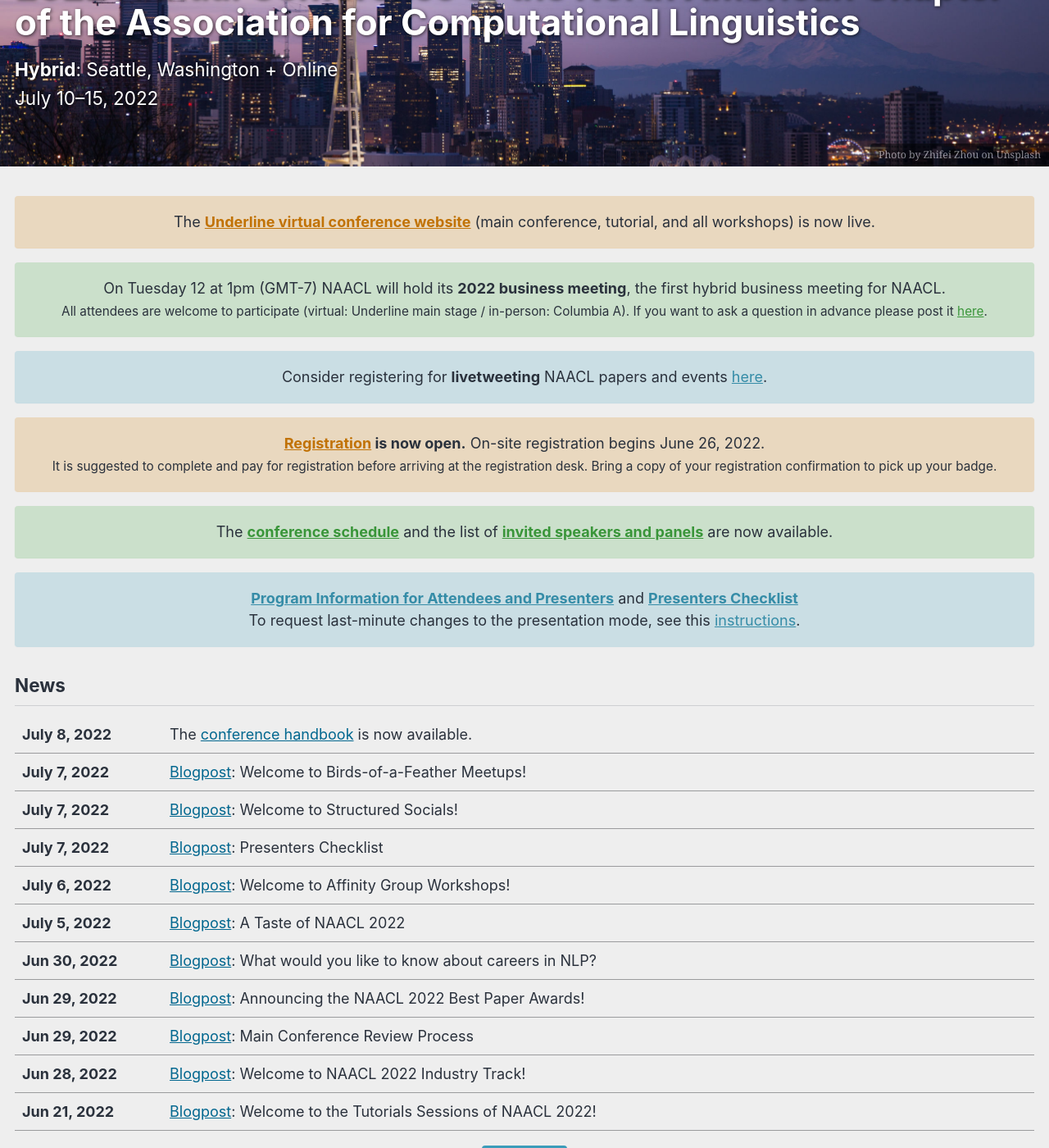
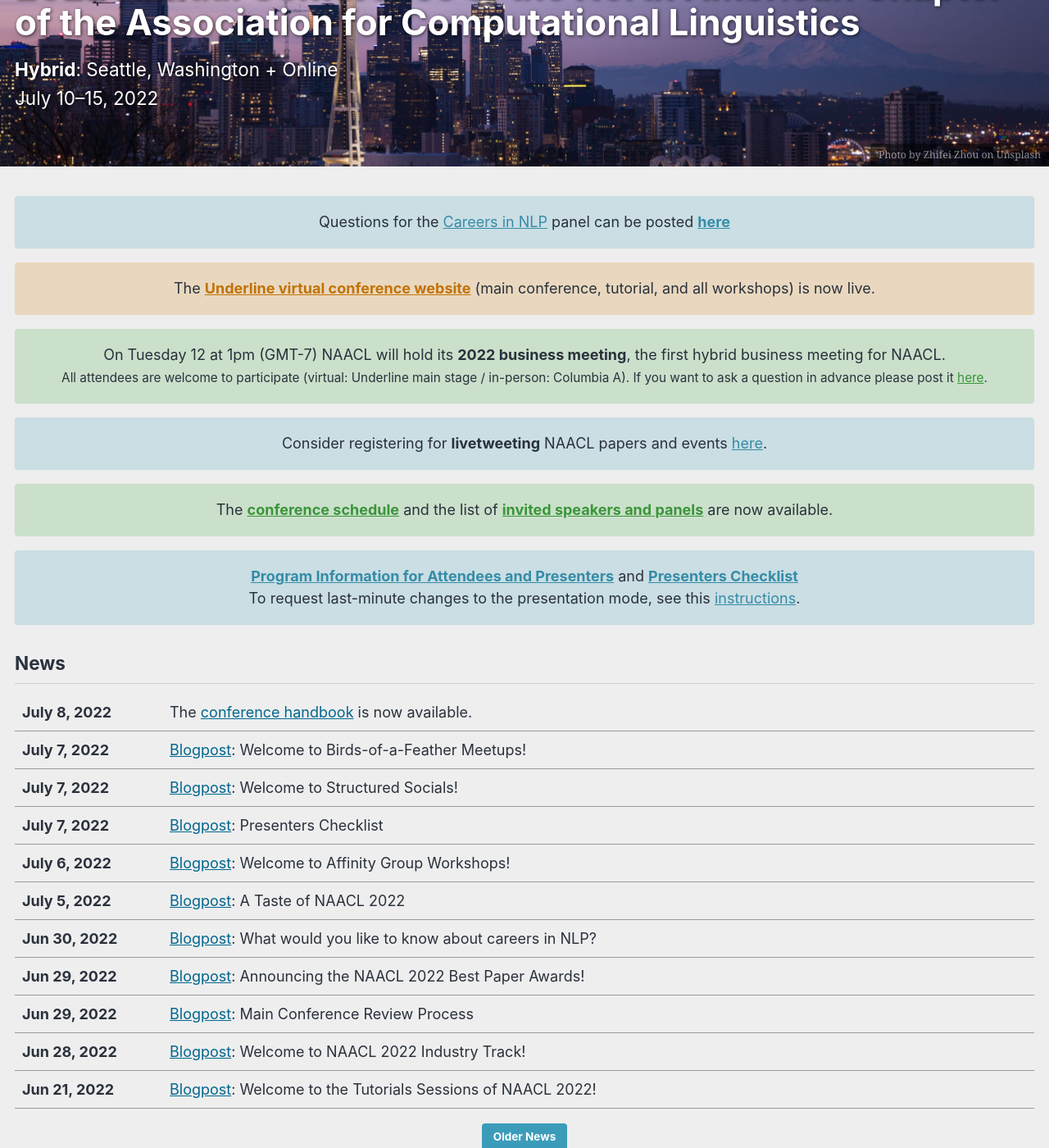
Before and after one commit to naacl-org/naacl-2022-website, a Jekyll site: the page built from _pages/home.md, in a window 1280 px wide and 1400 px high, scrolled down 200 px. Shown: the whole window at 82% size. Built offline with Jekyll 4.4.1, drawn with Linux system fonts in a browser that asks for light colours; cached includes are drawn as plain includes; comment, search, counter and statistics services are not loaded; some of the changed text lies outside the part shown.

Commit message:
Removed registration banner + added question

```diff
--- a/_pages/home.md
+++ b/_pages/home.md
@@ -9,6 +9,9 @@ excerpt: "**Hybrid**: Seattle, Washington + Online"
 secondary_excerpt: "July 10--15, 2022"
 ---
 
+Questions for the [Careers in NLP](/program/keynotes-panels/#panel-careers-in-nlp) panel can be posted **[here](https://bit.ly/NAACL_careers2022)**
+{: .text-center .notice--info}
+
 The **[Underline virtual conference website](https://underline.io/events/325/reception)** (main conference, tutorial, and all workshops) is now live.
 {: .text-center .notice--warning}
 
@@ -19,9 +22,6 @@ If you want to ask a question in advance please post it <a href="https://forms.o
 
 Consider registering for **livetweeting** NAACL papers and events [here](https://docs.google.com/forms/d/e/1FAIpQLSetyJ6dhtC_7oEOqHdE7mwzzoG3g_lQfWKYQJ0csEbv3QPzfw/viewform).
 {: .text-center .notice--info}
-
-**[Registration](/registration/) is now open.** On-site registration begins June 26, 2022.<br><span style="font-size:85%">It is suggested to complete and pay for registration before arriving at the registration desk. Bring a copy of your registration confirmation to pick up your badge.</span>
-{: .text-center .notice--warning}
 
 The **[conference schedule](/program/)** and the list of **[invited speakers and panels](/program/keynotes-panels/)** are now available.
 {: .text-center .notice--success}
@@ -59,7 +59,6 @@ To request last-minute changes to the presentation mode, see this [instructions]
 .dates-table del { color: #888; }
 </style>
 
-| Late [registration](/registration/) deadline | Sunday | June 26, 2022 (09:00 ET) |
 | Conference date | Sunday--Friday | July 10--15, 2022 |
 {: .dates-table}
 
```
